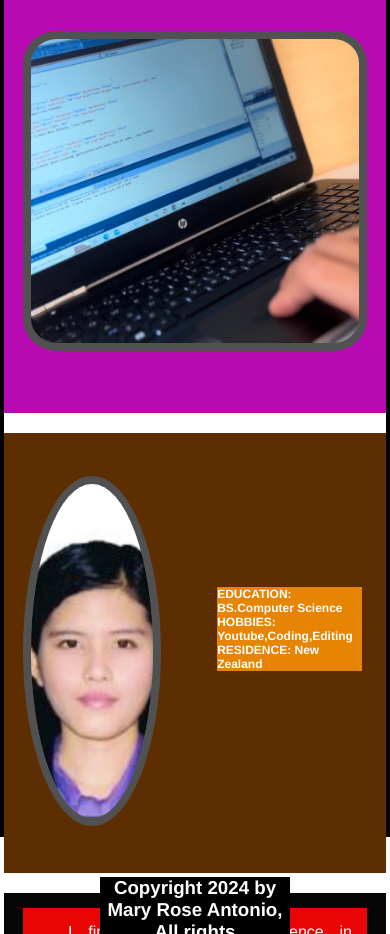
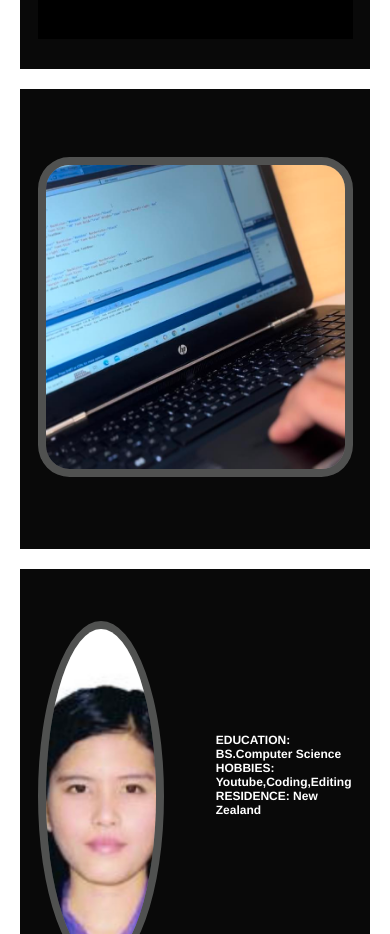
Before and after one commit to maryrosegithub21/My-Curriculum-Vitae, a plain HTML site: page index.html in a window 390 px wide. Shown: the part 1066-2000 px from the top of the page. Drawn offline with Linux system fonts and the light colour scheme.

Commit message:
edit color

```diff
--- a/index.html
+++ b/index.html
@@ -1,3 +1,4 @@
+
 <!DOCTYPE html>
 <html lang="en">
 <head>
@@ -93,11 +94,14 @@
       }
     }
 </script>
+<div>
 <footer>
     <h3>Copyright 2024 by Mary Rose Antonio, All rights</h3>
     <!-- <i class="fa-brands fa-square-facebook"></i>
     <i class="fa-brands fa-linkedin"></i> -->
 </footer>
+
+</div>
 </body>
 <!-- </main> -->
 
--- a/style.css
+++ b/style.css
@@ -1,3 +1,4 @@
+
 *{
     box-sizing: border-box;
     font-family: Franklin Gothic Medium;
@@ -23,15 +24,17 @@ body{
     display:grid;
     grid-template-columns: 1fr 1fr;
     grid-template-rows: 1fr 1fr;
-    border: 4px solid black;
+    /* border: 4px solid black; */
     /* height:50%; */
     /* width: 100%; */
     grid-gap: 20px;
+    padding: 10px;
+    margin: 100px;
 
 
 }
 #child-el1{
-background-color: rgb(31, 8, 163);
+background-color: rgb(9, 9, 9);
 /* height: 100px; */
 /* height:100%;
 width: 100%; */
@@ -43,7 +46,7 @@ width:100%;
 
 }
 #child-el2{
-background-color: rgb(184, 10, 178);
+background-color: rgb(9, 9, 9);
 display: flex;
 align-items: center;
 justify-content: center;
@@ -52,7 +55,7 @@ width:100%;
 
 }
 #child-el3{
-    background-color: rgb(92, 46, 2);
+    background-color: rgb(9, 9, 9);
     display: flex;
     align-items: center;
     justify-content: center;
@@ -61,7 +64,7 @@ width:100%;
 
 }
 #child-el4{
-        background-color: rgb(6, 6, 6);
+        background-color: rgb(9, 9, 9);
         /* grid-column: 2/4; */
         display: flex;
 align-items: center;
@@ -75,6 +78,8 @@ width:100%;
 #parent {
 grid-template-columns:[first] 100%;
 grid-template-rows: [first] 40% [second] 30% [third] 30% [fourth] 20%;
+padding: 0px 10px;
+margin: 100px 10px;
 }
 
 }
@@ -189,7 +194,7 @@ text-align: left;
   border-radius: 50%;
 }
 .imagetext3{
-  background-color: rgb(231, 132, 3);
+  background-color: rgb(9, 9, 9);
   position: fixed;
   margin: 5px 5px;
   padding: 0;
@@ -214,7 +219,7 @@ text-align: left;
 }
 
 #grandchild4{
-  background-color: rgb(234, 5, 5);
+  background-color: rgb(9, 9, 9);
   margin: 5px 5px;
   width: 90%;
   height: 90%;
@@ -255,7 +260,7 @@ padding: 15px;
     display: flex;
     justify-content: center;
     margin: 0px 100px;
-    background-color: black;
+    background-color: rgb(9, 9, 9);
     /* padding: 14px 20px; */
     text-decoration: none;
     text-align: center;
@@ -486,18 +491,20 @@ footer {
   /* text-decoration: none; */
   text-align: center;
   color: white;
+  padding: 6px 6px;
+  margin: 5px 5px;
 }
 @media screen and (max-width: 600px){
   footer h3{
-    /* display: flex; */
-    /* justify-content: center-end; */
-    margin: 20px 100px;
-    background-color: black;
-    /* text-decoration: none; */
-    /* text-align: center; */
+    position: fixed;
+    left: 0;
+    bottom: 0;
+    padding: 6px 6px;
+    margin: 5px 5px;
+    width: 100%;
+    background-color: rgb(10, 10, 10);
     color: white;
-    position:absolute;
-    /* bottom:0; */
+    text-align: center;
 
    }
  }
```
